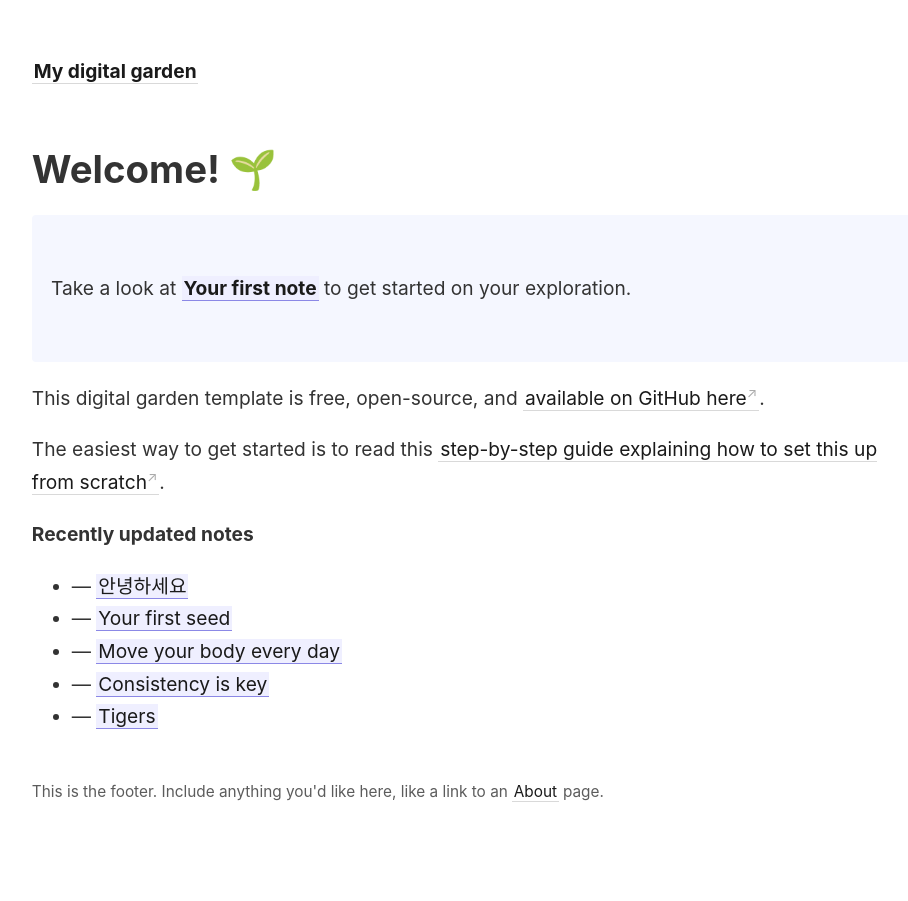
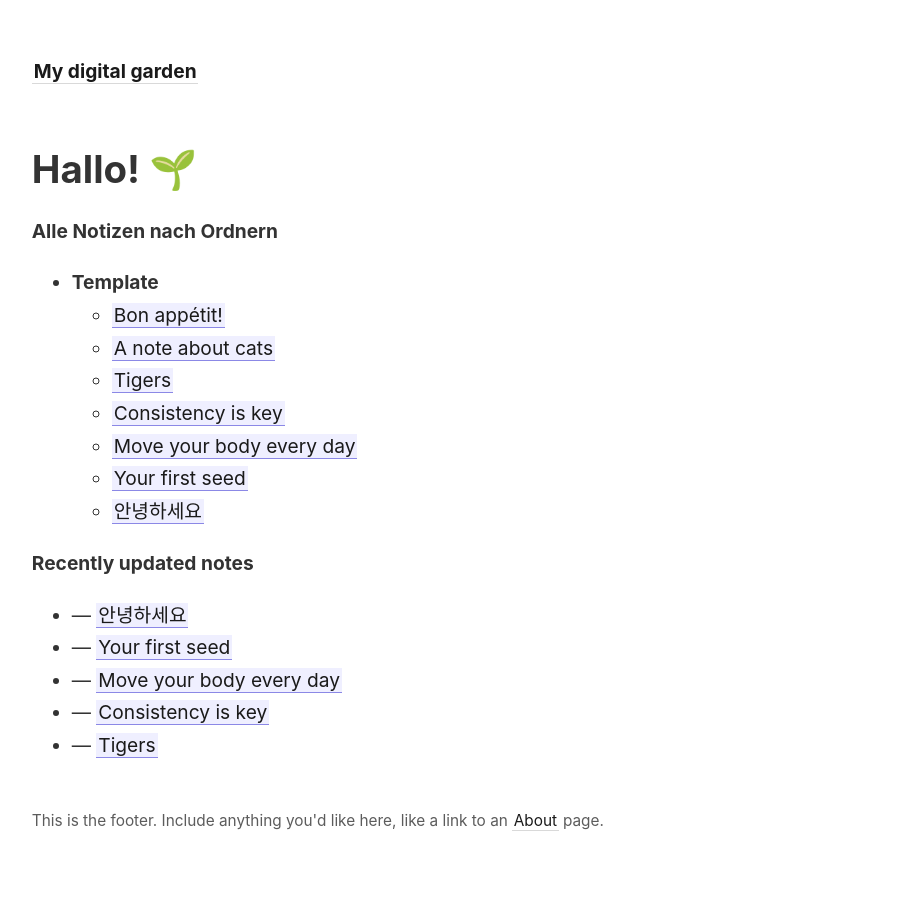
Before and after one commit to lutz-stu/school-blog, a Jekyll site: the page built from _pages/index.md, in a window 1280 px wide. Shown: the whole page, without its empty margins (45-953 px from the left). Built offline with Jekyll 4.4.1, drawn with Linux system fonts in a browser that asks for light colours.

Commit message:
Edit index and move template notes in own folder

```diff
--- a/_pages/index.md
+++ b/_pages/index.md
@@ -5,15 +5,32 @@ id: home
 permalink: /
 ---
 
-# Welcome! 🌱
+# Hallo! 🌱
 
+<!--
 <p style="padding: 3em 1em; background: #f5f7ff; border-radius: 4px;">
   Take a look at <span style="font-weight: bold">[[Your first note]]</span> to get started on your exploration.
 </p>
+-->
 
-This digital garden template is free, open-source, and [available on GitHub here](https://github.com/maximevaillancourt/digital-garden-jekyll-template).
+<strong>Alle Notizen nach Ordnern</strong>
 
-The easiest way to get started is to read this [step-by-step guide explaining how to set this up from scratch](https://maximevaillancourt.com/blog/setting-up-your-own-digital-garden-with-jekyll).
+{% assign notes_by_folder = site.notes | group_by_exp: "note", "note.path | split: '/' | slice: 1, 1" %}
+<ul>
+  {% for folder in notes_by_folder %}
+    <li>
+      <strong>{{ folder.name | default: "Root" }}</strong>
+      <ul>
+        {% for note in folder.items %}
+          <li>
+            <a class="internal-link" href="{{ site.baseurl }}{{ note.url }}">{{ note.title }}</a>
+          </li>
+        {% endfor %}
+      </ul>
+    </li>
+  {% endfor %}
+</ul>
+
 
 <strong>Recently updated notes</strong>
 
```
Also changed, not shown: _notes/Template/accents.md (renamed from _notes/accents.md), _notes/Template/animals/cats.md (renamed from _notes/animals/cats.md), _notes/Template/animals/tigers.md (renamed from _notes/animals/tigers.md), _notes/Template/consistency.md (renamed from _notes/consistency.md), _notes/Template/move your body every day.md (renamed from _notes/move your body every day.md), _notes/Template/your-first-note.md (renamed from _notes/your-first-note.md), _notes/Template/안녕하세요.md (renamed from _notes/안녕하세요.md).
